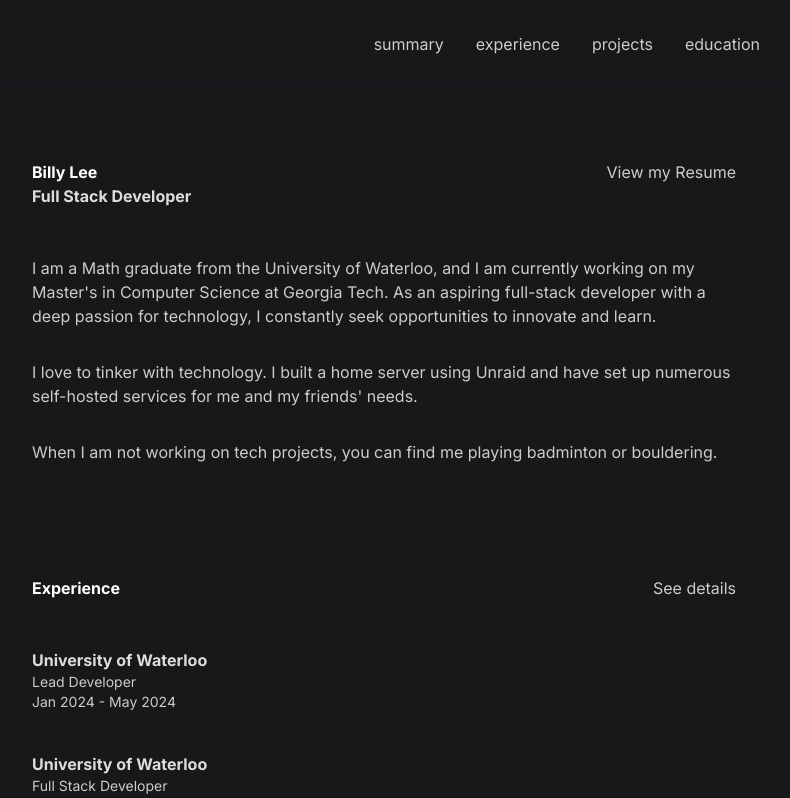
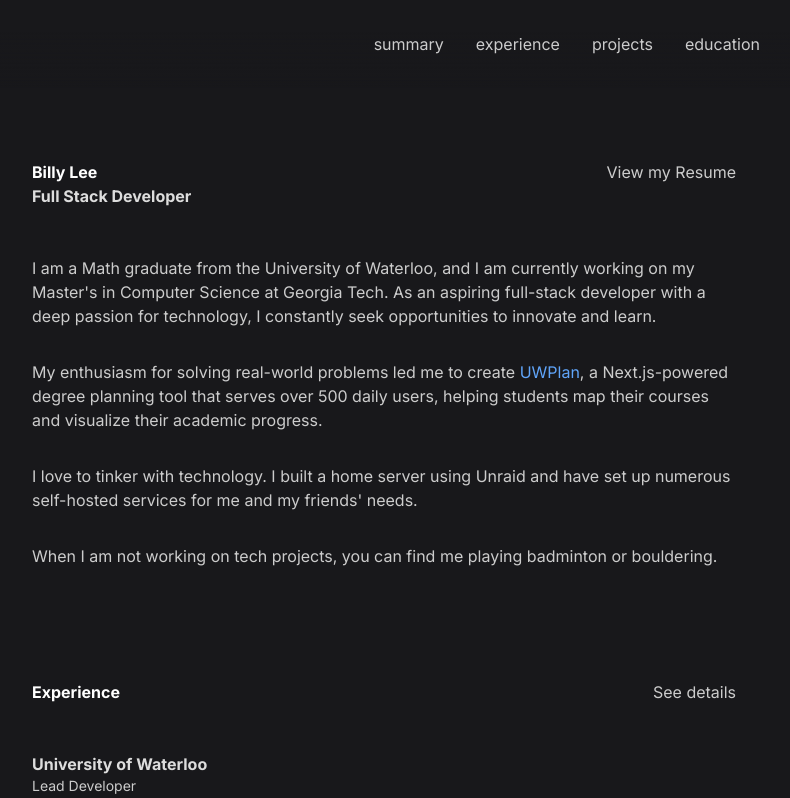
Before and after one commit to pl3lee/personal-website-v2, a Next.js app: page / in a window 1280 px wide. Shown: the top 798 px of the page, without its empty margins (256-1046 px from the left). Built offline with nearby package versions, Linux system fonts and the light colour scheme.

Commit message:
added uwplan

```diff
--- a/src/app/(main)/page.tsx
+++ b/src/app/(main)/page.tsx
@@ -1,11 +1,10 @@
+import { Education } from '@/components/Education/Education';
+import { Projects } from '@/components/Projects/Projects';
 import { SectionHeader } from '@/components/SectionHeader/SectionHeader';
+import data from '@/data.json';
+import { Github, Linkedin } from 'lucide-react';
+import Link from 'next/link';
 import styles from './page.module.scss';
-import data from '@/data.json';
-import Link from 'next/link';
-import { Projects } from '@/components/Projects/Projects';
-import { motion } from 'framer-motion';
-import { Github, Linkedin } from 'lucide-react';
-import { Education } from '@/components/Education/Education';
 
 export default function Summary() {
   return (
@@ -26,6 +25,17 @@ export default function Summary() {
             currently working on my Master&apos;s in Computer Science at Georgia
             Tech. As an aspiring full-stack developer with a deep passion for
             technology, I constantly seek opportunities to innovate and learn.
+          </p>
+          <p>
+            My enthusiasm for solving real-world problems led me to create{' '}
+            <span className='text-blue-400'>
+              <a href='https://uwplan.com' target='_blank'>
+                UWPlan
+              </a>
+            </span>
+            , a Next.js-powered degree planning tool that serves over 500 daily
+            users, helping students map their courses and visualize their
+            academic progress.
           </p>
           <p>
             I love to tinker with technology. I built a home server using{' '}
```
